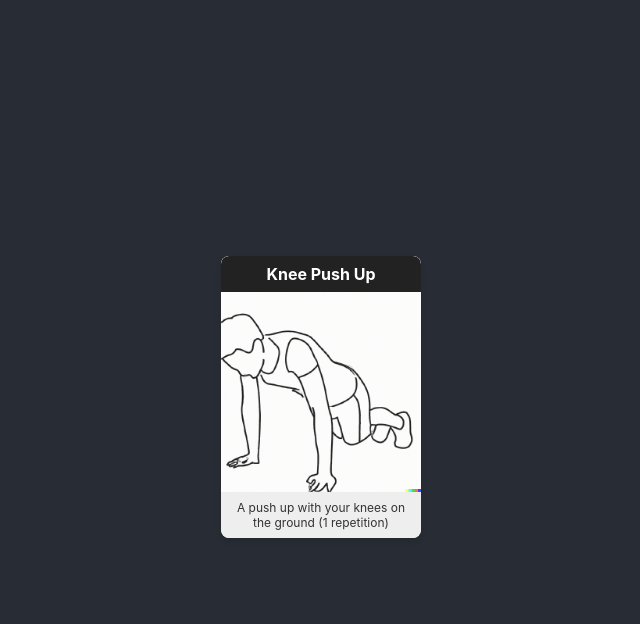
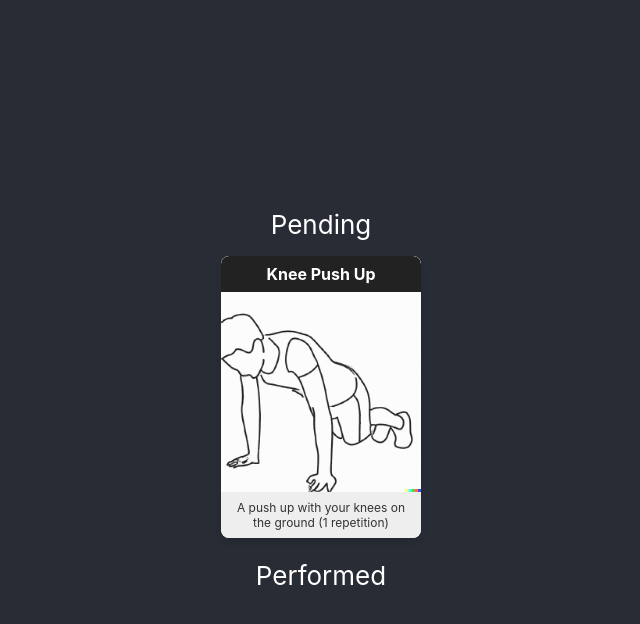
Before and after one commit to juanibiapina/effective-workout-game, a React (Create React App) app: page / in a window 1280 px wide. Both pictures are taken after a click on the button "Start Workout". Shown: the top 624 px of the page, without its empty margins (319-959 px from the left). Built offline with nearby package versions, Linux system fonts and the light colour scheme.

Commit message:
feat: Add minimum system for performing a card

```diff
--- a/src/app/store.ts
+++ b/src/app/store.ts
@@ -1,26 +1,47 @@
 import { create } from 'zustand';
 import { immer } from 'zustand/middleware/immer';
+import { original } from 'immer';
 import { Game } from '../game/types';
 import { createGame } from '../game/game';
 import { startingDeck } from '../game/deck';
-import { createWorkout } from '../game/workout';
+import { createWorkout, performCard } from '../game/workout';
 
 type Actions = {
   startWorkout: () => void;
+  performCard: (cardId: string) => void;
 };
 
-type State = {
+type Store = {
   game: Game;
   actions: Actions;
 };
 
+function orig<T>(value: T | undefined): T {
+  if (value === undefined) {
+    throw new Error('Value is undefined');
+  }
+  const originalValue = original(value);
+  if (originalValue === undefined) {
+    throw new Error('Original value is undefined');
+  }
+  return originalValue;
+}
+
 const useStore = create(
-  immer<State>((set) => ({
+  immer<Store>((set) => ({
     game: createGame(startingDeck),
     actions: {
       startWorkout: () =>
-        set((state) => {
-          state.game.currentWorkout = createWorkout(state.game.deck);
+        set((store) => {
+          store.game.currentWorkout = createWorkout(store.game.deck);
+        }),
+
+      performCard: (cardId) =>
+        set((store) => {
+          store.game.currentWorkout = performCard(
+            orig(store.game.currentWorkout),
+            cardId
+          );
         }),
     },
   }))
--- a/src/components/CardComponent.tsx
+++ b/src/components/CardComponent.tsx
@@ -1,11 +1,14 @@
 import React from 'react';
+import useStore from '../app/store';
 import { Card } from '../game/types';
 
 import './CardComponent.css';
 
 const CardComponent: React.FC<{ card: Card }> = ({ card }) => {
+  const performCard = useStore((store) => store.actions.performCard);
+
   return (
-    <div className="card">
+    <div className="card" onClick={() => performCard(card.id)}>
       <div className="title">{card.name}</div>
       <div className="illustration">
         <img src={card.image} alt={card.name} />
--- a/src/components/CurrentWorkout.tsx
+++ b/src/components/CurrentWorkout.tsx
@@ -16,9 +16,22 @@ const CurrentWorkout = () => {
 
   return (
     <div>
-      {Object.values(currentWorkout.pending).map((card) => (
-        <CardComponent key={card.id} card={card} />
-      ))}
+      <div>
+        <div>Pending</div>
+        <div>
+          {Object.values(currentWorkout.pending).map((card) => (
+            <CardComponent key={card.id} card={card} />
+          ))}
+        </div>
+      </div>
+      <div>
+        <div>Performed</div>
+        <div>
+          {Object.values(currentWorkout.performed).map((card) => (
+            <CardComponent key={card.id} card={card} />
+          ))}
+        </div>
+      </div>
     </div>
   );
 };
--- a/src/game/types.tsx
+++ b/src/game/types.tsx
@@ -4,12 +4,16 @@ export type Card = {
   description: string;
   image: string;
 };
+
 export type Cards = Record<string, Card>;
+
 export type Deck = Cards;
+
 export type Workout = {
   pending: Cards;
   performed: Cards;
 };
+
 export type Game = {
   deck: Deck;
   currentWorkout?: Workout;
--- a/src/game/workout.tsx
+++ b/src/game/workout.tsx
@@ -6,3 +6,28 @@ export const createWorkout = (pending: Cards): Workout => {
     performed: {},
   };
 };
+
+export const performCard = (
+  workout: Workout | undefined,
+  cardId: string
+): Workout => {
+  if (!workout) {
+    throw new Error('No workout to perform card in');
+  }
+
+  const card = workout.pending[cardId];
+
+  if (!card) {
+    throw new Error(`Card ${cardId} not found in workout`);
+  }
+
+  const { [cardId]: _, ...pending } = workout.pending;
+
+  return {
+    pending,
+    performed: {
+      ...workout.performed,
+      [cardId]: card,
+    },
+  };
+};
```
Also changed, not shown: .eslintrc.js.
